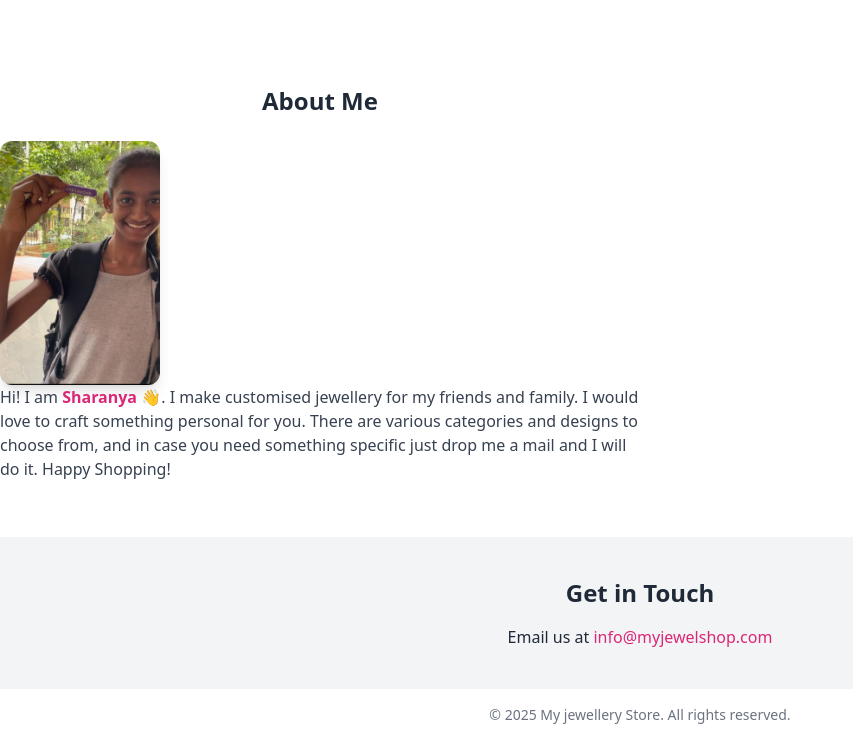
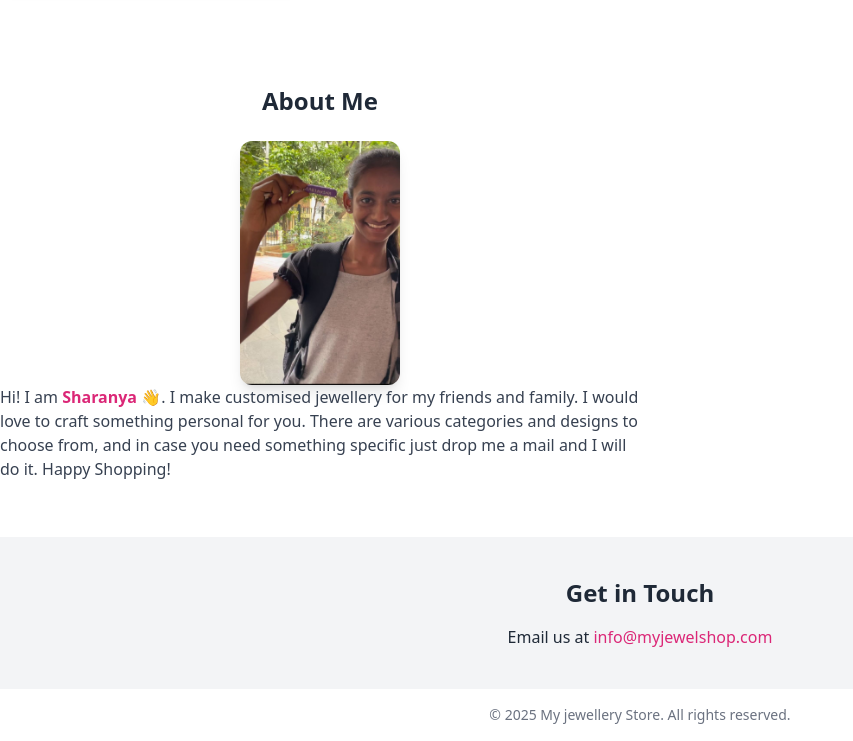
Before and after one commit to Ashbajit/JewelleryStore, a plain HTML site: page index.html in a window 1280 px wide. Shown: the part 883-1624 px from the top of the page, without its empty margins (0-853 px from the left). Drawn offline with nearby package versions, Linux system fonts and the light colour scheme.

Commit message:
minor changes

```diff
--- a/index.html
+++ b/index.html
@@ -76,7 +76,7 @@
     <div class="container mx-auto flex flex-col md:flex-row items-center gap-8">
       <div class="md:w-1/2">
         <h3 class="text-2xl font-bold mb-6 text-center">About Me</h3>
-        <img src="images/Sharanya.jpg" alt="About Me" class="md:w-1/4 rounded-xl shadow-lg" />
+        <img src="images/Sharanya.jpg" alt="About Me" class="w-32 md:w-1/4 rounded-xl shadow-lg mx-auto" />
         <p class="text-gray-700 mb-2">Hi! I am <span class="font-semibold text-pink-600"> Sharanya </span> 👋. I make customised jewellery for my friends and family. I would love to craft something personal for you. There are various categories and designs to choose from, and in case you need something specific just drop me a mail and I will do it. Happy Shopping! </p>
         <!-- <p class="text-gray-700">We offer <span class="font-semibold text-pink-600">customization options</span> to help you create unique pieces that reflect your personality — from engraved rings to personalized pendants. Our mission is to deliver <span class="font-semibold text-pink-600">affordable luxury</span> without compromise.</p> -->
       </div>
```
